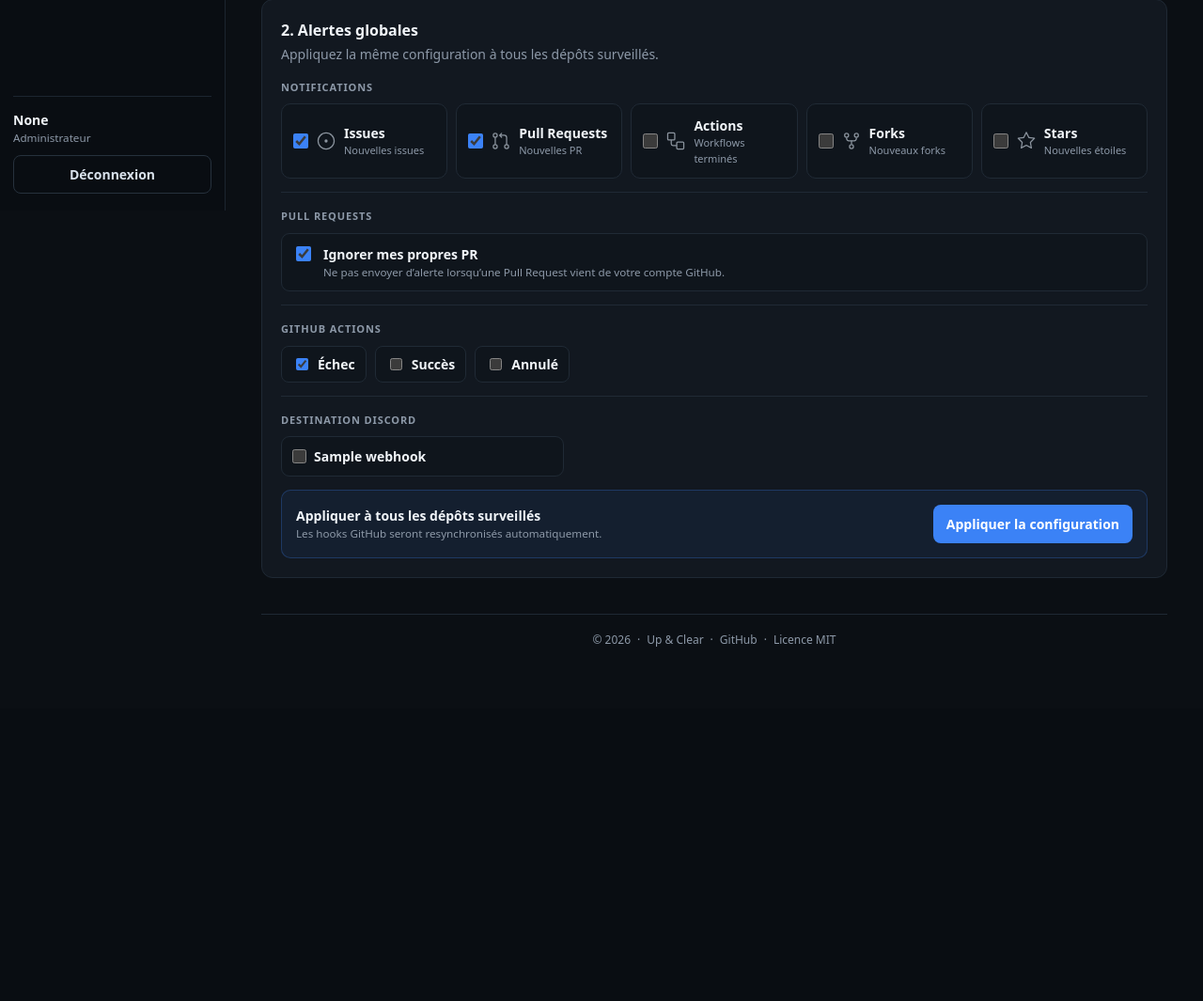
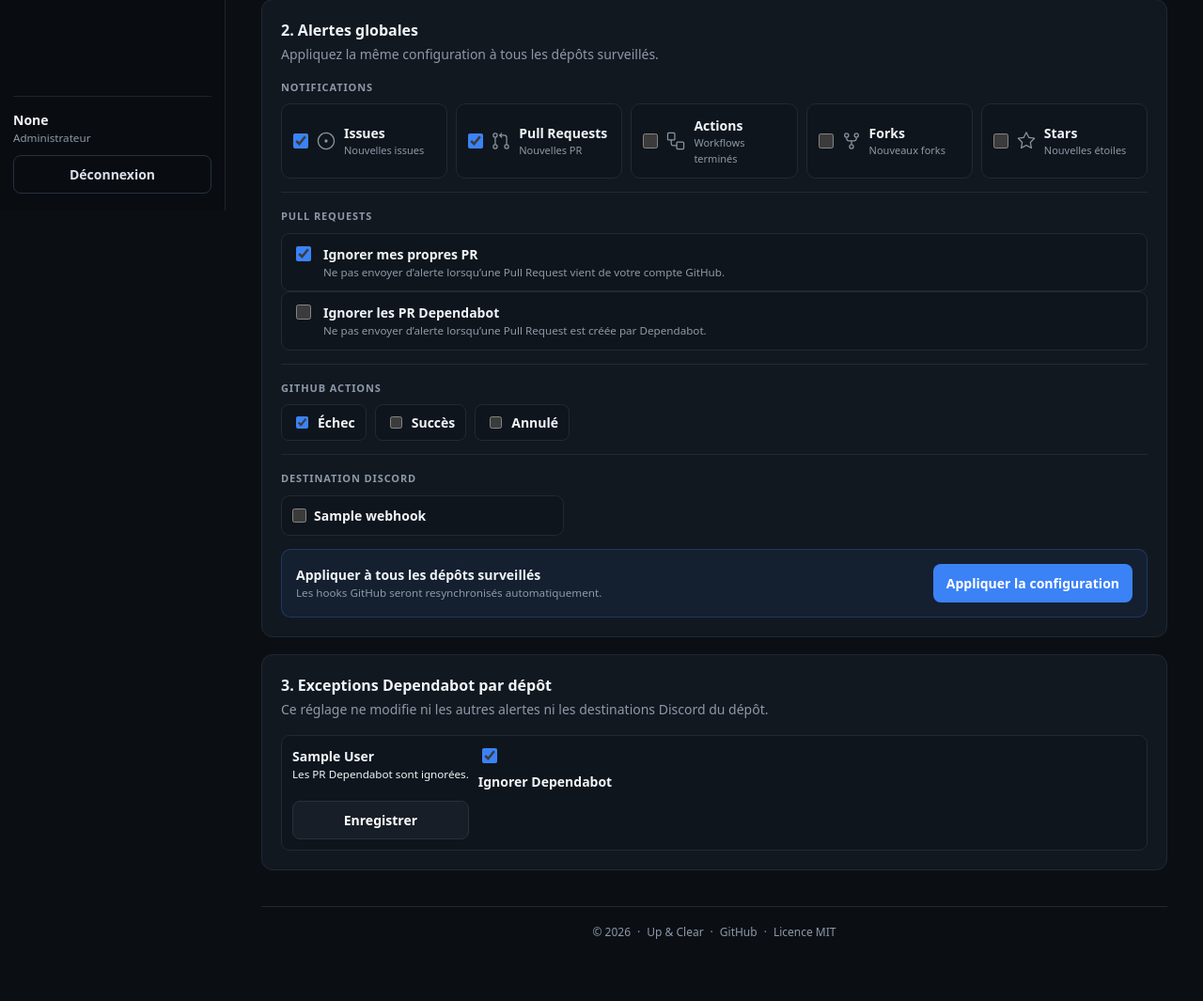
Before and after one commit to Aerya/github-discord-notifier, a Flask app: page /depots in a window 1280 px wide. Shown: the part 576-1641 px from the top of the page at 94% size. Before the commit the page ends 1264 px from the top, so only its background shows below. Run offline with Flask 3, Linux system fonts and the light colour scheme; the visitor is signed in with stand-in values (Sample User, id 1); tables that the repository leaves empty hold one stand-in row (values such as "Sample post"); parts of the project's set-up code (start-up, migrations or seed data) failed here and were passed over.

Commit message:
Ajouter le filtre Dependabot aux notifications

```diff
--- a/app/db.py
+++ b/app/db.py
@@ -33,6 +33,7 @@
     forks_enabled INTEGER NOT NULL DEFAULT 0,
     stars_enabled INTEGER NOT NULL DEFAULT 0,
     ignore_own_prs INTEGER NOT NULL DEFAULT 1,
+    ignore_dependabot_prs INTEGER NOT NULL DEFAULT 0,
     action_success INTEGER NOT NULL DEFAULT 0,
     action_failure INTEGER NOT NULL DEFAULT 1,
     action_cancelled INTEGER NOT NULL DEFAULT 0,
@@ -78,6 +79,7 @@
 
 
 MIGRATIONS = {
+    "ignore_dependabot_prs": "INTEGER NOT NULL DEFAULT 0",
     "github_hook_id": "INTEGER",
     "github_hook_status": "TEXT",
     "github_hook_error": "TEXT",
--- a/app/discord.py
+++ b/app/discord.py
@@ -1,4 +1,5 @@
 import requests
+from urllib.parse import quote
 
 ICON_BASE = "https://raw.githubusercontent.com/Aerya/github-discord-notifier/main/app/static/octicons"
 
@@ -15,12 +16,17 @@
     return f"[{repo}](https://github.com/{repo})"
 
 
+def _actor_link(actor):
+    if not actor:
+        return "inconnu"
+    return f"[{actor}](https://github.com/{quote(actor, safe='-')})"
+
+
 def _base(title, url, description, repo, actor, icon):
-    return {
+    embed = {
         "title": title,
         "url": url,
         "description": (description or "")[:3500],
-        "thumbnail": {"url": ICONS[icon]},
         "fields": [
             {
                 "name": "Dépôt",
@@ -29,12 +35,19 @@
             },
             {
                 "name": "Auteur",
-                "value": actor or "inconnu",
+                "value": _actor_link(actor),
                 "inline": True,
             },
         ],
         "footer": {"text": "GitHub Discord Notifier"},
     }
+    if actor:
+        embed["author"] = {
+            "name": actor,
+            "url": f"https://github.com/{quote(actor, safe='-')}",
+            "icon_url": ICONS[icon],
+        }
+    return embed
 
 
 def issue_embed(repo, issue):
@@ -167,7 +180,10 @@
             "embeds": [{
                 "title": "GitHub Discord Notifier",
                 "description": "Le webhook Discord fonctionne correctement.",
-                "thumbnail": {"url": ICONS["workflow"]},
+                "author": {
+                    "name": "GitHub Discord Notifier",
+                    "icon_url": ICONS["action"],
+                },
                 "footer": {"text": "Message de test"},
             }],
             "allowed_mentions": {"parse": []},
--- a/app/routes.py
+++ b/app/routes.py
@@ -484,6 +484,27 @@
     return redirect(url_for("main.repositories"))
 
 
+@bp.post("/depots/<int:repository_id>/dependabot")
+@login_required
+def repository_dependabot(repository_id):
+    require_csrf()
+    db = get_db()
+    repo = db.execute(
+        "SELECT id,full_name FROM repositories WHERE id=?", (repository_id,)
+    ).fetchone()
+    if not repo:
+        abort(404)
+    enabled = int("ignore_dependabot_prs" in request.form)
+    db.execute(
+        "UPDATE repositories SET ignore_dependabot_prs=? WHERE id=?",
+        (enabled, repository_id),
+    )
+    db.commit()
+    state = "ignorées" if enabled else "à nouveau notifiées"
+    flash(f"Les PR Dependabot de {repo['full_name']} seront {state}.", "success")
+    return redirect(url_for("main.repositories"))
+
+
 @bp.post("/depots/appliquer-global")
 @login_required
 def repositories_apply_global():
@@ -503,6 +524,7 @@
         int("forks_enabled" in request.form),
         int("stars_enabled" in request.form),
         int("ignore_own_prs" in request.form),
+        int("ignore_dependabot_prs" in request.form),
         int("action_success" in request.form),
         int("action_failure" in request.form),
         int("action_cancelled" in request.form),
@@ -520,6 +542,7 @@
             UPDATE repositories SET
                 issues_enabled=?,prs_enabled=?,actions_enabled=?,
                 forks_enabled=?,stars_enabled=?,ignore_own_prs=?,
+                ignore_dependabot_prs=?,
                 action_success=?,action_failure=?,action_cancelled=?
             WHERE id=?
             """,
--- a/app/templates/repositories.html
+++ b/app/templates/repositories.html
@@ -67,6 +67,7 @@
     <div class="global-options">
       <span class="section-label">Pull Requests</span>
       <label class="option-line"><input type="checkbox" name="ignore_own_prs" checked><div><strong>Ignorer mes propres PR</strong><small>Ne pas envoyer d’alerte lorsqu’une Pull Request vient de votre compte GitHub.</small></div></label>
+      <label class="option-line"><input type="checkbox" name="ignore_dependabot_prs"><div><strong>Ignorer les PR Dependabot</strong><small>Ne pas envoyer d’alerte lorsqu’une Pull Request est créée par Dependabot.</small></div></label>
     </div>
 
     <div class="global-options">
@@ -97,4 +98,20 @@
     </div>
   </form>
 </section>
+
+<section class="panel">
+  <div class="panel-head"><div><h2>3. Exceptions Dependabot par dépôt</h2><p>Ce réglage ne modifie ni les autres alertes ni les destinations Discord du dépôt.</p></div></div>
+  <div class="stack">
+    {% for repo in repositories if repo.selected %}
+    <form method="post" action="{{ url_for('main.repository_dependabot', repository_id=repo.id) }}" class="option-line">
+      <input type="hidden" name="_csrf" value="{{ csrf_token() }}">
+      <div><strong>{{ repo.full_name }}</strong><small>{{ "Les PR Dependabot sont ignorées." if repo.ignore_dependabot_prs else "Les PR Dependabot sont notifiées." }}</small></div>
+      <label><input type="checkbox" name="ignore_dependabot_prs" {% if repo.ignore_dependabot_prs %}checked{% endif %}> Ignorer Dependabot</label>
+      <button class="secondary" type="submit">Enregistrer</button>
+    </form>
+    {% else %}
+    <div class="empty compact"><b>Aucun dépôt surveillé</b><span>Sélectionnez d’abord les dépôts à surveiller.</span></div>
+    {% endfor %}
+  </div>
+</section>
 {% endblock %}
```
Also changed, not shown: app/webhooks.py (+12 -0 lines), tests/test_discord.py (added, +17 -0 lines), tests/test_webhooks.py (added, +38 -0 lines).
